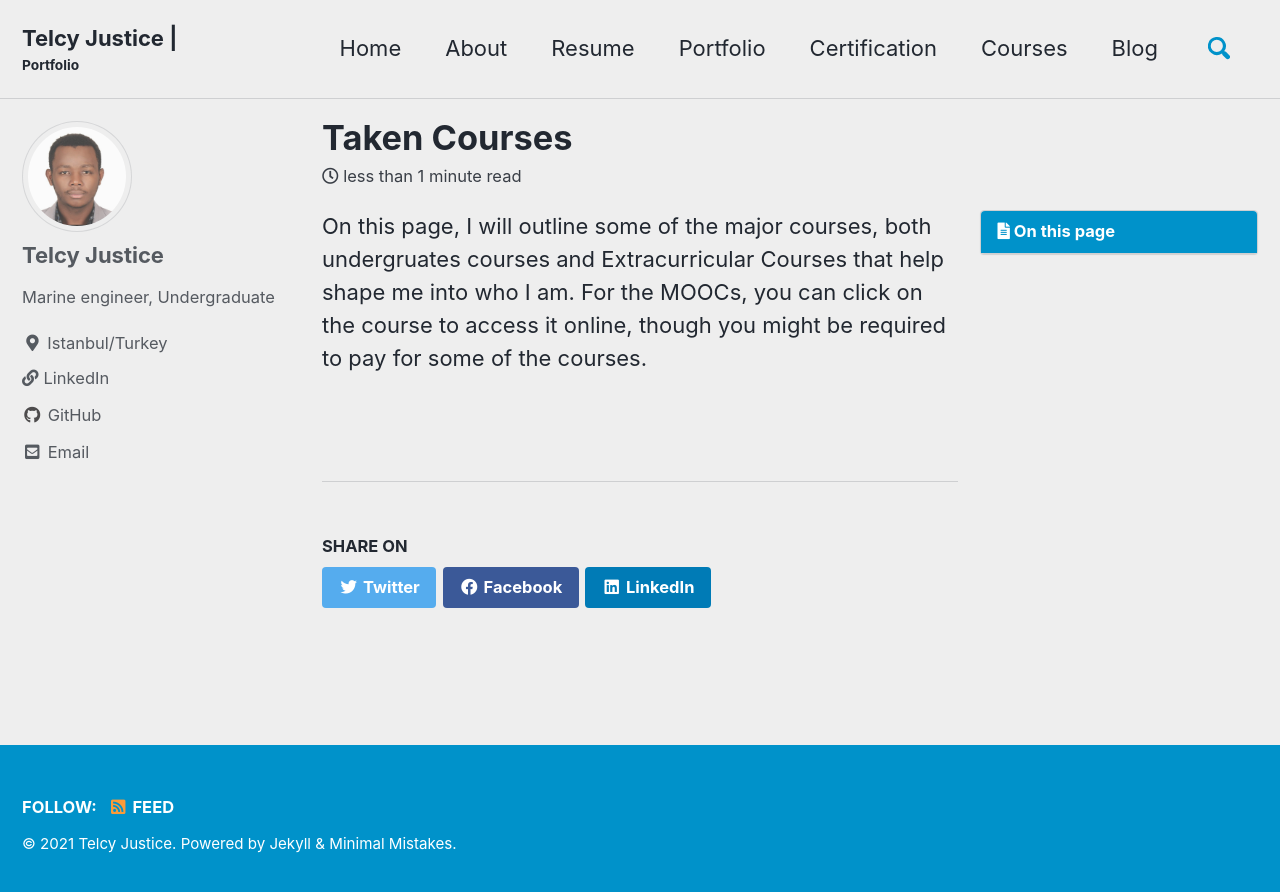
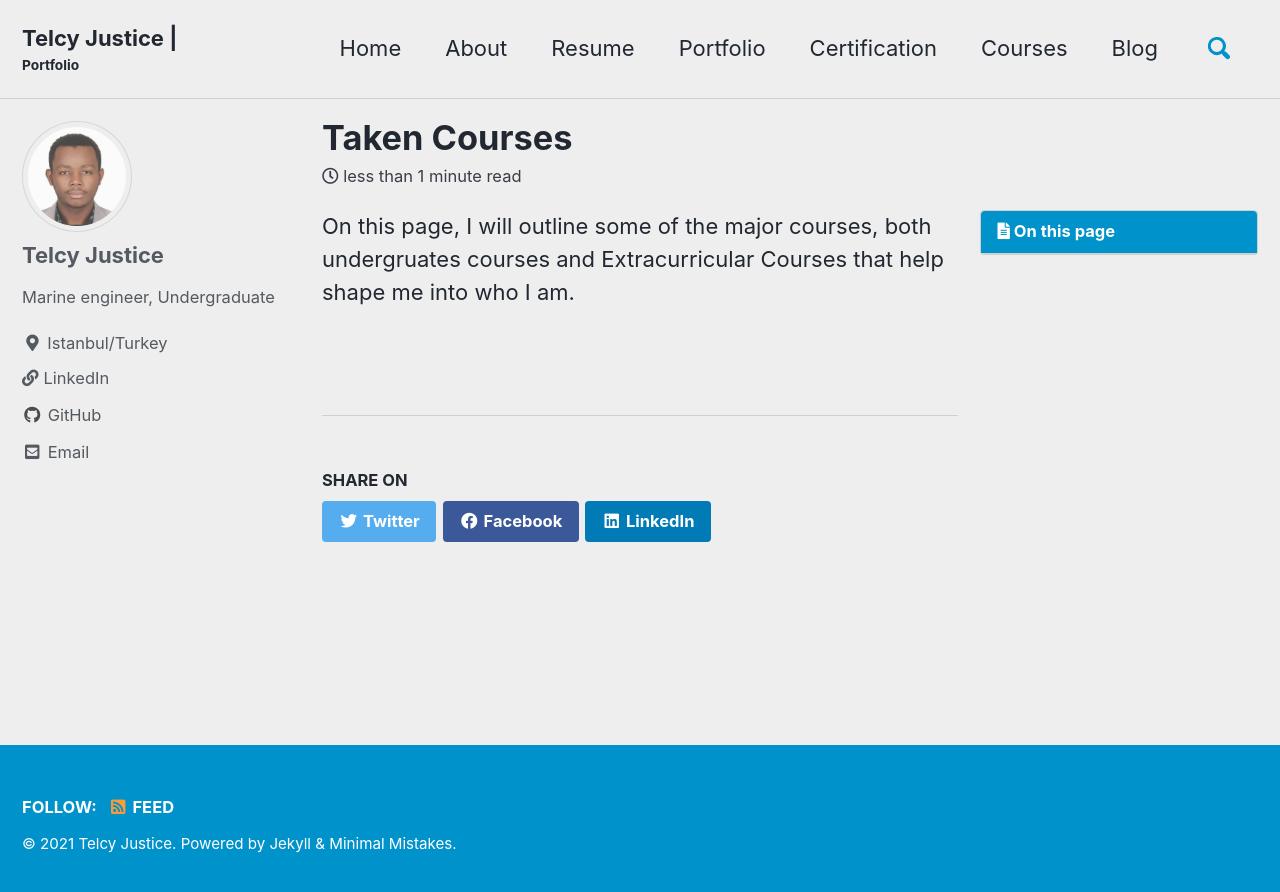
Before and after one commit to telcyjustice/telcyjustice.github.io, a Jekyll site: the page built from _pages/courses.md, in a window 1280 px wide. Shown: the top 892 px of the page. Built offline with Jekyll 4.4.1, drawn with Linux system fonts in a browser that asks for light colours; cached includes are drawn as plain includes.

Commit message:
Update courses.md

```diff
--- a/_pages/courses.md
+++ b/_pages/courses.md
@@ -6,4 +6,4 @@ author_profile: true
 comments: true
 toc: true
 ---
-On this page, I will outline some of the major courses, both undergruates courses and Extracurricular Courses that help shape me into who I am. For the MOOCs, you can click on the course to access it online, though you might be required to pay for some of the courses.
+On this page, I will outline some of the major courses, both undergruates courses and Extracurricular Courses that help shape me into who I am.
```
